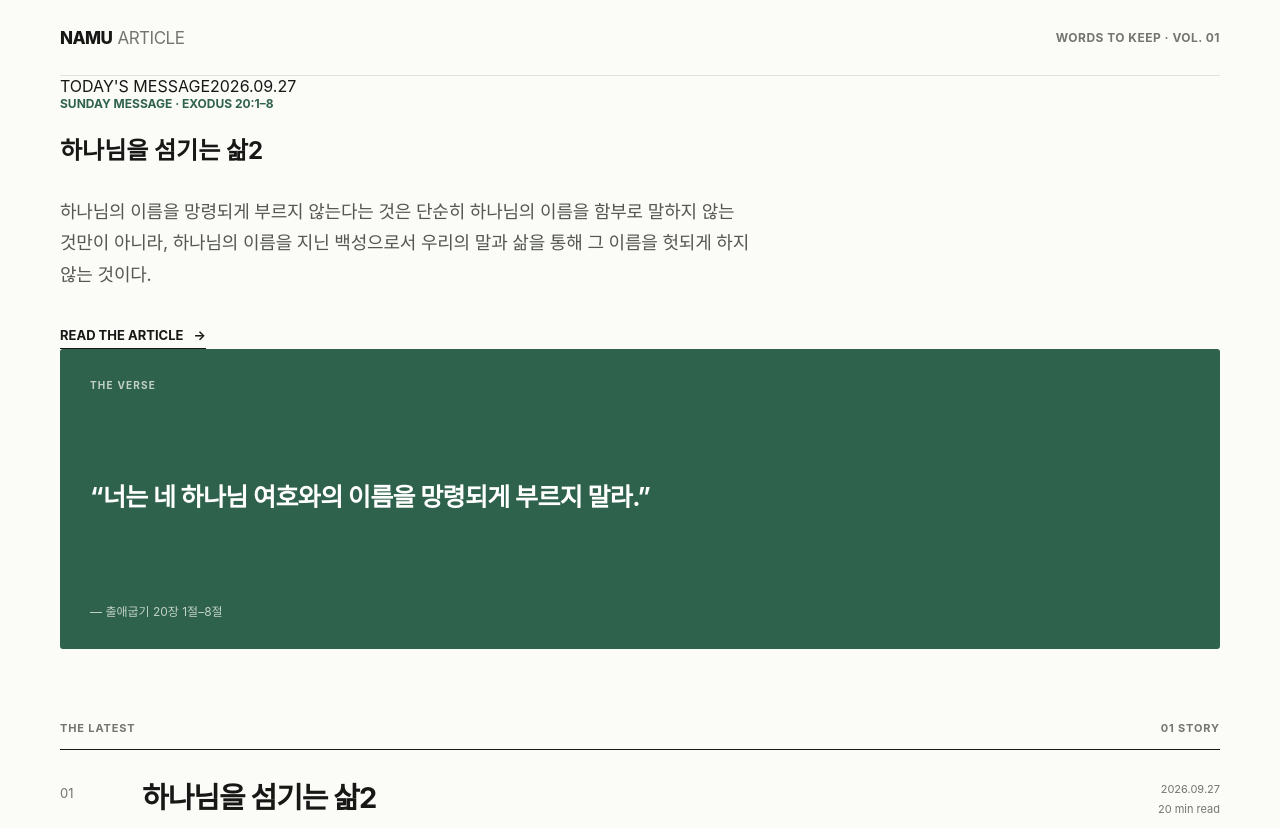
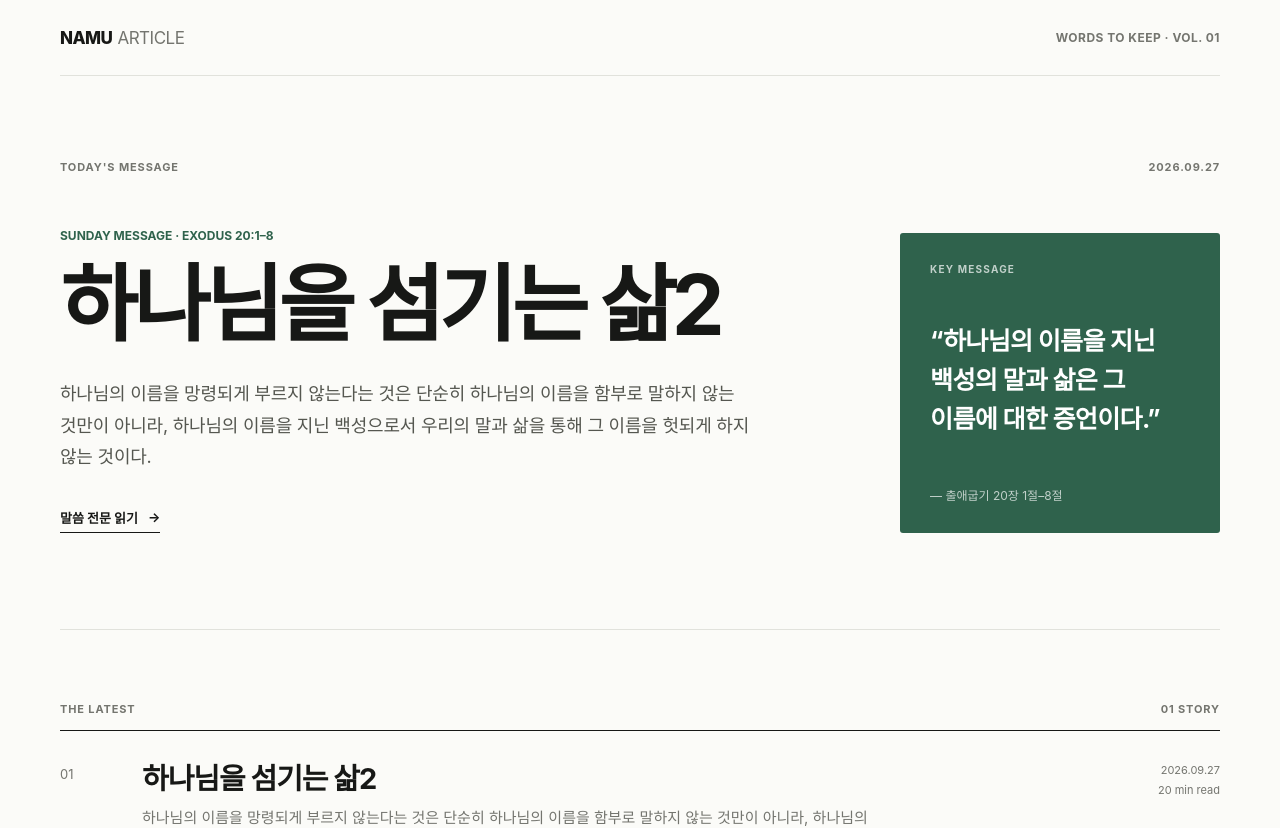
Before and after one commit to sungeunstar/namu-article, a Next.js app: page / in a window 1280 px wide. Shown: the top 828 px of the page. Built offline with nearby package versions, Linux system fonts and the light colour scheme; a web font is replaced by a local one.

Commit message:
Refine homepage for new sermon article

```diff
--- a/app/page.js
+++ b/app/page.js
@@ -6,32 +6,43 @@
   return (
     <main>
       <header className="masthead shell">
-        <Link href="/" className="brand">NAMU<span>ARTICLE</span></Link>
+        <Link href="/" className="brand">NAMU <span>ARTICLE</span></Link>
         <div className="mastMeta">WORDS TO KEEP · VOL. 01</div>
       </header>
 
-      <section className="hero shell">
-        <div className="heroTopline"><span>TODAY&apos;S MESSAGE</span><span>{featured.date}</span></div>
-        <div className="heroGrid">
+      <section className="homeHero shell">
+        <div className="homeHeroMeta">
+          <span>TODAY&apos;S MESSAGE</span>
+          <span>{featured.date}</span>
+        </div>
+
+        <div className="homeHeroGrid">
           <div>
             <p className="eyebrow">{featured.eyebrow}</p>
             <h1>{featured.title}</h1>
             <p className="deck">{featured.subtitle}</p>
-            <Link className="readLink" href={`/articles/${featured.slug}`}>READ THE ARTICLE <span>→</span></Link>
+            <Link className="readLink" href={`/articles/${featured.slug}`}>
+              말씀 전문 읽기 <span>→</span>
+            </Link>
           </div>
+
           <aside className="verseCard">
-            <span>THE VERSE</span>
-            <strong>“너는 네 하나님 여호와의 이름을 망령되게 부르지 말라.”</strong>
+            <span>KEY MESSAGE</span>
+            <strong>“하나님의 이름을 지닌 백성의 말과 삶은 그 이름에 대한 증언이다.”</strong>
             <small>— {featured.verse}</small>
           </aside>
         </div>
       </section>
 
       <section className="latest shell">
-        <div className="sectionHead"><span>THE LATEST</span><span>01 STORY</span></div>
+        <div className="sectionHead">
+          <span>THE LATEST</span>
+          <span>{String(articles.length).padStart(2, '0')} STORY</span>
+        </div>
+
         {articles.map((article, index) => (
           <Link className="storyRow" href={`/articles/${article.slug}`} key={article.slug}>
-            <span className="storyIndex">0{index + 1}</span>
+            <span className="storyIndex">{String(index + 1).padStart(2, '0')}</span>
             <div>
               <h2>{article.title}</h2>
               <p>{article.subtitle}</p>
```
